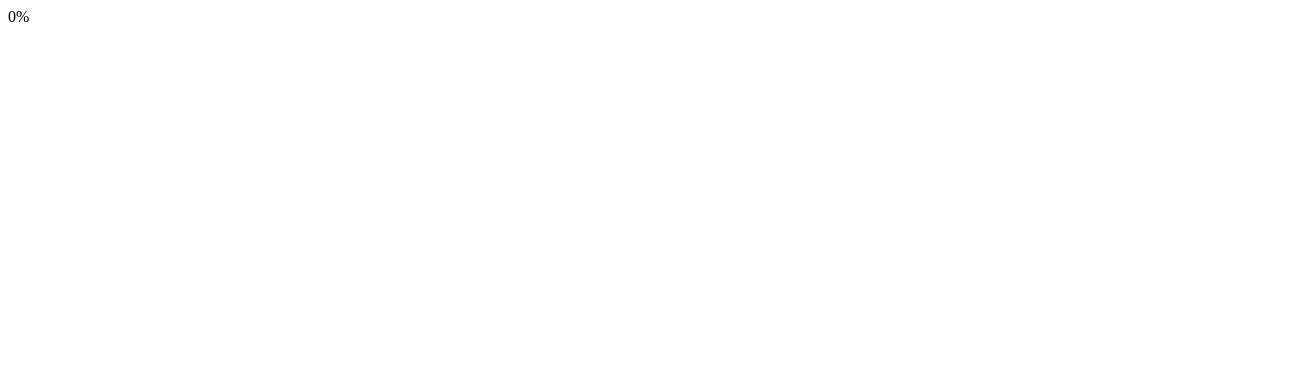
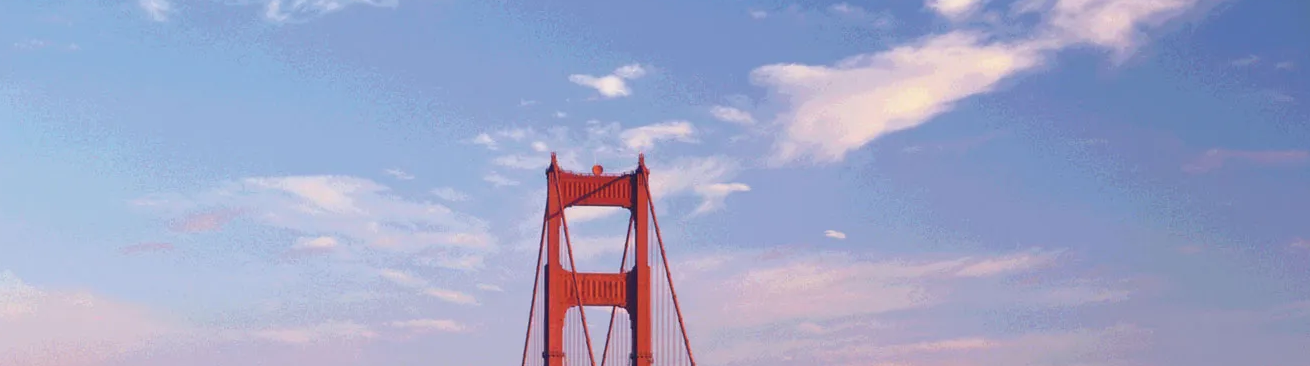
Before and after one commit to Obi815/JS-Projects, a plain HTML site: page 05-Blurry-Laoding/index.html in a window 1280 px wide. Shown: the top 366 px of the page, 1310 px wide, since content can reach past the window. Drawn offline with Linux system fonts and the light colour scheme.

Commit message:
styles done and logic next

```diff
--- a/05-Blurry-Laoding/index.html
+++ b/05-Blurry-Laoding/index.html
@@ -9,7 +9,9 @@
 </head>
 
 <body>
-    <section class="bg"></section>
+    <section class="bg">
+        <!-- <img src="/extras/Golden-Gate-Bridge-San-Francisco.webp" alt=""> -->
+    </section>
     <div class="loading-text">0%</div>
 
     <script src="/script.js"></script>
--- a/05-Blurry-Laoding/style.css
+++ b/05-Blurry-Laoding/style.css
@@ -0,0 +1,31 @@
+* {
+    box-sizing: border-box;
+}
+
+body {
+    font-family: 'RodchenkoCTT';
+    display: flex;
+    flex-direction: column;
+    align-items: center;
+    justify-content: center;
+    height: 100vh;
+    overflow: hidden;
+    margin: 0;
+}
+
+.bg {
+    background: url('./extras/Golden-Gate-Bridge-San-Francisco.webp'),
+        no-repeat center center/cover;
+    position: absolute;
+    top: -30;
+    left: -30;
+    width: calc(100vw + 60px);
+    height: calc(100vh + 60px);
+    z-index: -1;
+    filter: blur(0px);
+}
+
+.loading-text {
+    font-size: 50px;
+    color: white;
+}
```
Also changed, not shown: 05-Blurry-Laoding/extras/Golden-Gate-Bridge-San-Francisco.webp (added).
